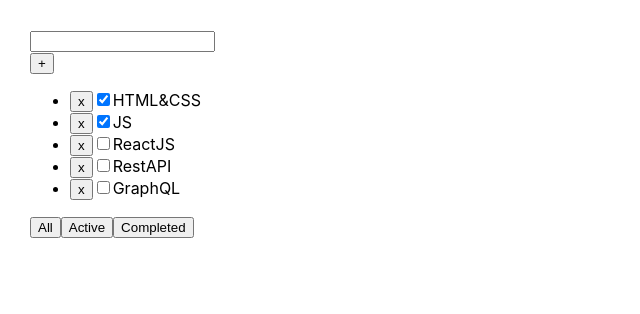
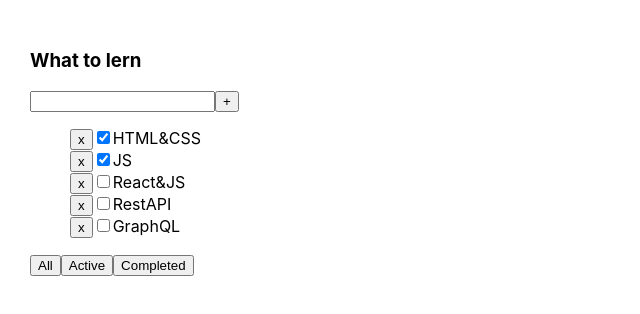
Before and after one commit to AndreiSokhan/todolist-ts, a React (Create React App) app: page / in a window 1280 px wide. Shown: the top 314 px of the page, without its empty margins (0-640 px from the left). Built offline with nearby package versions, Linux system fonts and the light colour scheme.

Commit message:
todolist_restart_lesson_2

```diff
--- a/src/App.css
+++ b/src/App.css
@@ -6,3 +6,7 @@
 .App > div {
   margin-right: 50px;
 }
+
+   li {
+    list-style-type: none;
+   }
--- a/src/App.tsx
+++ b/src/App.tsx
@@ -1,63 +1,30 @@
 import React, {useState} from 'react';
 import './App.css';
-import {TodoList} from "./components/TodoList";
-import {v1} from "uuid";
-import {ModalWindow} from "./components/ModalWindow";
+import {Todolist} from "./components/Todolist";
 
-function App() {
+const App = () => {
 
-   let [tasks1, setTasks1] = useState([
-      {id: v1(), title: "HTML&CSS", isDone: true},
-      {id: v1(), title: "JS", isDone: true},
-      {id: v1(), title: "ReactJS", isDone: false},
-      {id: v1(), title: "RestAPI", isDone: false},
-      {id: v1(), title: "GraphQL", isDone: false}
+   let [tasks, setTasks] = useState([
+      {id: 1, title: "HTML&CSS", isDone: true},
+      {id: 2, title: "JS", isDone: true},
+      {id: 3, title: "React&JS", isDone: false},
+      {id: 4, title: "RestAPI", isDone: false},
+      {id: 5, title: "GraphQL", isDone: false}
    ])
 
-
-   const removeTask = (newId: string) => {
-      //удаляем строку id  которой мы получили
-      setTasks1(tasks1.filter(el => el.id !== newId))
+   const removeTask = (removeId:number) => {
+      setTasks(tasks.filter((el)=>el.id!==removeId))
    }
-
-   let [valueButton, setValueButton] = useState("All")
-
-   const tasksFilter = (filterValue: string) => {
-      setValueButton(filterValue)
-   }
-
-   const addTask = (newTitle: string) => {
-      let newTask = {id: v1(), title: newTitle, isDone: false}
-      setTasks1([newTask, ...tasks1])
-   }
-
-   let prokladka = tasks1
-   if (valueButton === "Active") {
-      prokladka = tasks1.filter(el => el.isDone === false)
-   }
-   if (valueButton === "Completed") {
-      prokladka = tasks1.filter(el => el.isDone === true)
-   }
-
 
    return (
       <div className="App">
-         {/*<ModalWindow name={"Window1"}>*/}
-         {/*   <>*/}
-         {/*      <input type="text"/>*/}
-         {/*      <input type="text"/>*/}
-         {/*      <input type="checkbox"/>*/}
-         {/*   </>*/}
-         {/*</ModalWindow>*/}
-         <TodoList
-            title={"What to learn"}
-            task={prokladka}
+         <Todolist
+            title={"What to lern"}
+            tasks={tasks}
             removeTask={removeTask}
-            tasksFilter={tasksFilter}
-            addTask={addTask}
          />
       </div>
    );
-}
+};
 
 export default App;
--- a/src/components/Button.tsx
+++ /dev/null
@@ -1,19 +0,0 @@
-import React from "react";
-
-type propsButtonType = {
-   name: string,
-   callBack: () => void,
-   // newTitle: string
-}
-
-export const Button = (props: propsButtonType) => {
-
-   const onClickHandler = () => {
-      props.callBack()
-   }
-
-   return (
-      <button onClick={onClickHandler}>{props.name}</button>
-
-   );
-};
--- a/src/components/Input.tsx
+++ /dev/null
@@ -1,29 +0,0 @@
-import React, {ChangeEvent, KeyboardEvent} from "react";
-
-type propsInputType = {
-   newTitle: string,
-   setNewtitle:(newTitle: string)=>void,
-   callBack:()=>void
-}
-
-export const Input = (props:propsInputType) => {
-
-   const onKeyPressHandler = (event: KeyboardEvent<HTMLInputElement>) => {
-      if (event.key === 'Enter') {
-         props.callBack();
-      }
-   }
-
-   const onChangeHandler = (event: ChangeEvent<HTMLInputElement>) => {
-      props.setNewtitle(event.currentTarget.value)
-   }
-
-   return (
-      <div>
-         <input value={props.newTitle}
-                onKeyPress={onKeyPressHandler}
-                onChange={onChangeHandler}
-         />
-      </div>
-   )
-}
--- a/src/components/TodoList.tsx
+++ b/src/components/TodoList.tsx
@@ -1,91 +1,40 @@
-import React, {useState, KeyboardEvent, ChangeEvent} from "react";
-import {Button} from "./Button";
-import {Input} from "./Input";
+import React from 'react';
 
-type TasksPropsType = {
-   id: string,
-   title: string,
+type TasksPropsType={
+   id:number
+   title: string
    isDone: boolean
 }
 
-type TodoListPropsType = {
-   title: string,
-   task: Array<TasksPropsType>,
-   removeTask: (id: string) => void,
-   tasksFilter: (filterValue: string) => void,
-   addTask: (newTitle: string) => void
+type TodolistPropsType={
+   title:string
+   tasks:Array<TasksPropsType>
+   removeTask:(removeId:number)=>void
 }
 
-export const TodoList = (props: TodoListPropsType) => {
-
-   let [newTitle, setNewtitle] = useState('')
-
-   //
-   // const addTaskHandler = () => {
-   //    props.addTask(newTitle)
-   //    setNewtitle('')
-   // }
-   //
-   // const onKeyPressHandler = (event: KeyboardEvent<HTMLInputElement>) => {
-   //    if (event.key === 'Enter') {
-   //       return addTaskHandler()
-   //    }
-   // }
-   //
-   // const onChangeHandler = (event: ChangeEvent<HTMLInputElement>) => {
-   //    setNewtitle(event.currentTarget.value)
-   // }
-
-   const FilterHandler = (filterValue: string) => {
-      props.tasksFilter(filterValue)
-   }
-   const removeTaskHandler = (elID: string) => {
-      props.removeTask(elID)
-   }
-   const addTaskHandler = () => {
-      props.addTask(newTitle)
-      setNewtitle('')
-   }
-
+export const Todolist = (props:TodolistPropsType) => {
    return (
          <div>
-         <Input newTitle={newTitle} setNewtitle={setNewtitle} callBack={addTaskHandler}/>
-         <Button name={'+'} callBack={addTaskHandler}/>
-         {/*<FullInput callBack={props.addTask}/>*/}
+            <h3>{props.title}</h3>
             <div>
-            {/*<input value={newTitle}*/}
-            {/*       onKeyPress={onKeyPressHandler}*/}
-            {/*       onChange={onChangeHandler}*/}
-            {/*/>*/}
-            {/*/!*onClick не может в себе содержать функцию. При наличии функции мы всегда ее выносим вверх и в onClick оставляем только ссылку на нее*!/*/}
-            {/*<button onClick={addTaskHandler}>+</button>*/}
-            {/*<Button name={'+'} callBack={addTaskHandler}/>*/}
+               <input /><button>+</button>
             </div>
             <ul>
-            {props.task.map((el) => {
-               return (
+               {props.tasks.map((el)=>{
+                  return(
                      <li key={el.id}>
-                     {/*<button onClick={() => removeTaskHandler(el.id)}>x</button>*/}
-                     <Button name={'x'} callBack={() => removeTaskHandler(el.id)}/>
+                        <button onClick={()=>props.removeTask(el.id)}>x</button>
                         <input type="checkbox" checked={el.isDone}/>
                         <span>{el.title}</span>
                      </li>
                   )
                })}
-
             </ul>
             <div>
-            <Button name={'All'} callBack={() => FilterHandler('All')}/>
-            <Button name={'Active'} callBack={() => FilterHandler('Active')}/>
-            <Button name={'Completed'} callBack={() => FilterHandler('Completed')}/>
+               <button>All</button>
+               <button>Active</button>
+               <button>Completed</button>
             </div>
          </div>
-   )
-}
-
-//метод массива map
-// Array.map((el)=>{
-//    return (
-//       el
-//    )
-// });
+   );
+};
```
Also changed, not shown: src/components/ModalWindow.tsx (deleted, +0 -16 lines). Lines whose indentation alone changed are shown as unchanged.
